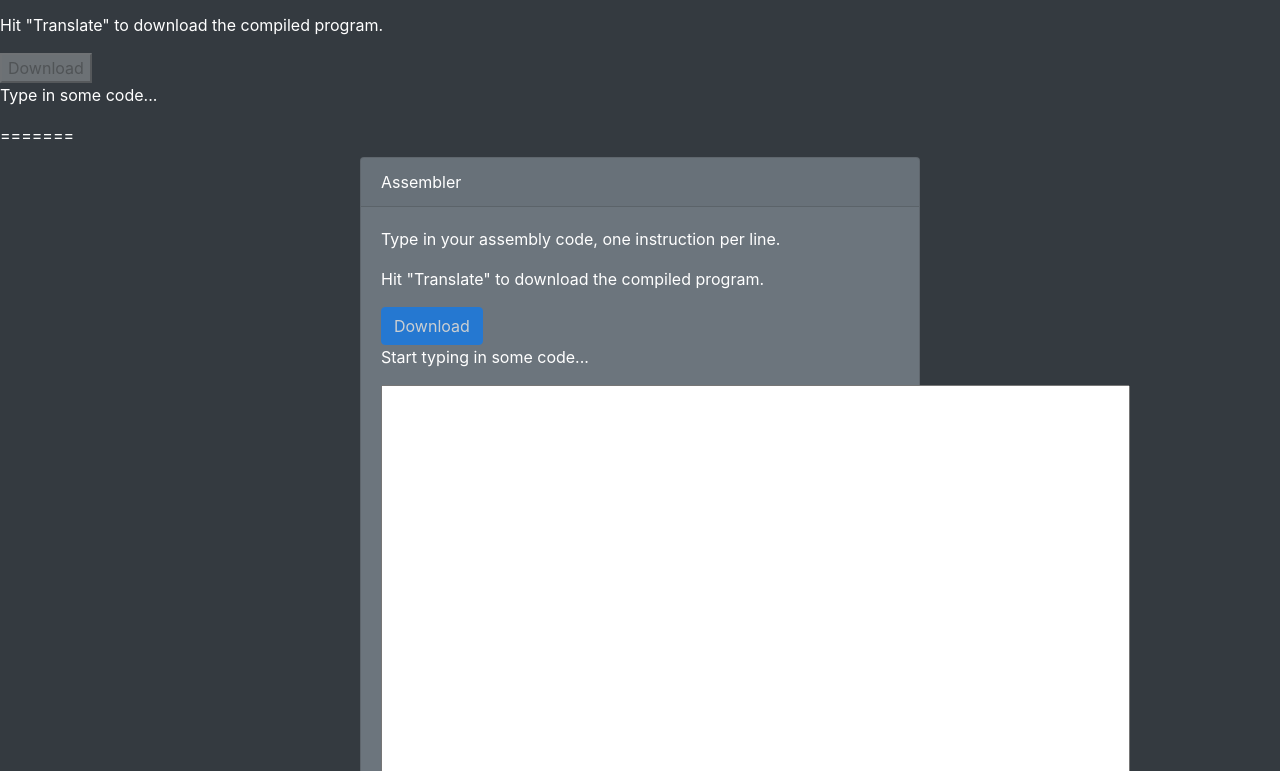
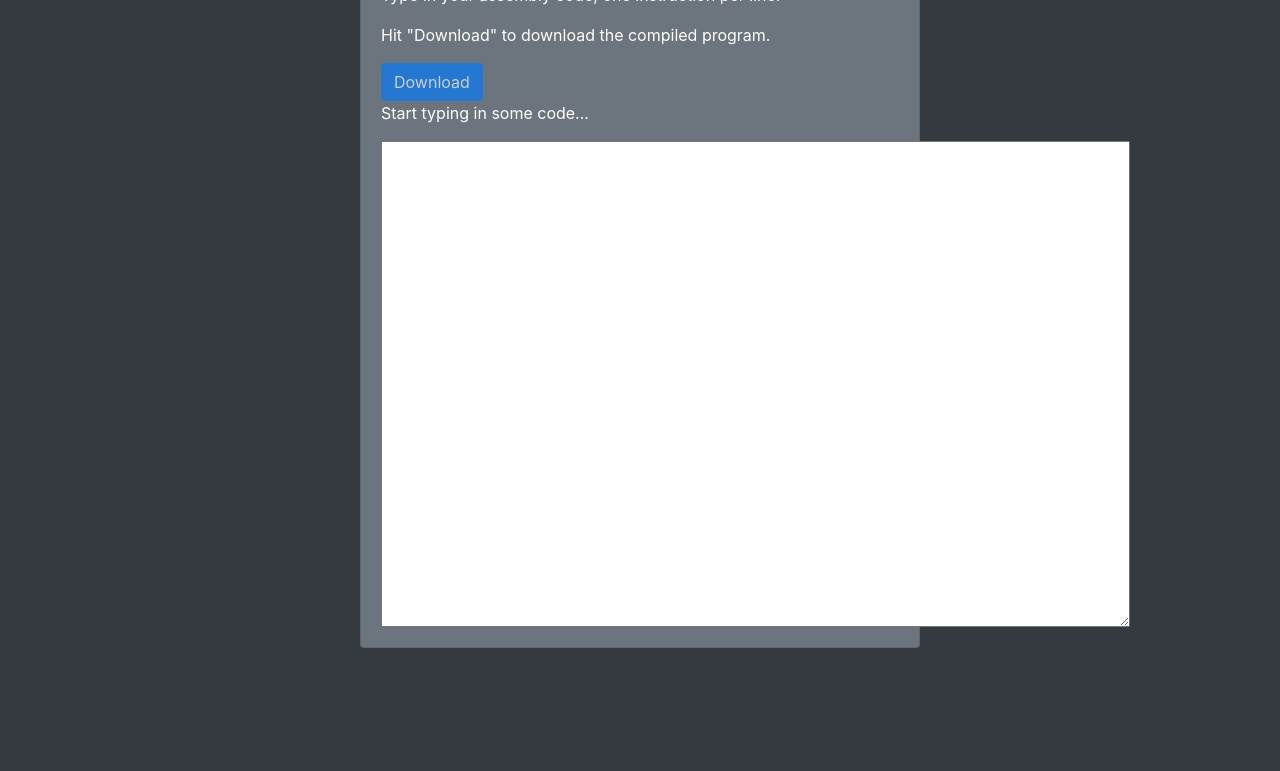
Before and after one commit to dpluong/chip-8, a website: page src/assembler.html in a window 1280 px wide. Shown: the part 153-924 px from the top of the page. After the commit the page ends 801 px from the top, so only its background shows below. Drawn offline with nearby package versions, Linux system fonts and the light colour scheme.

Commit message:
change wordings

```diff
--- a/src/assembler.html
+++ b/src/assembler.html
@@ -14,28 +14,19 @@
       </li>
     </ul>
   </nav>
-<<<<<<< HEAD
-  <h2>Chip 8 Assembler</h2>
-  <p>Type in your assembly code, one instruction per line.</p>
-  <p>Hit "Translate" to download the compiled program.</p>
-  <div style="margin-bottom: 10px">
-    <button id="downloadButton" type="button" disabled>Download</button>
-    <p id="errorString">Type in some code...</p>
-=======
   <div class="card bg-secondary mx-auto" style="width: 560px;margin-top:10px">
     <div class="card-header">
       Assembler
     </div>
     <div class="card-body">
       <p>Type in your assembly code, one instruction per line.</p>
-      <p>Hit "Translate" to download the compiled program.</p>
+      <p>Hit "Download" to download the compiled program.</p>
       <div style="margin-bottom: 10px">
         <button id="downloadButton" type="button" class="btn btn-primary" disabled>Download</button>
         <p id="errorString">Start typing in some code...</p>
       </div>
       <textarea id="assemblyCode" rows="20" cols="71"></textarea>
     </div>
->>>>>>> 4000cc5999bcdb600f997b44b443e29c0457acd2
   </div>
 
 
```
